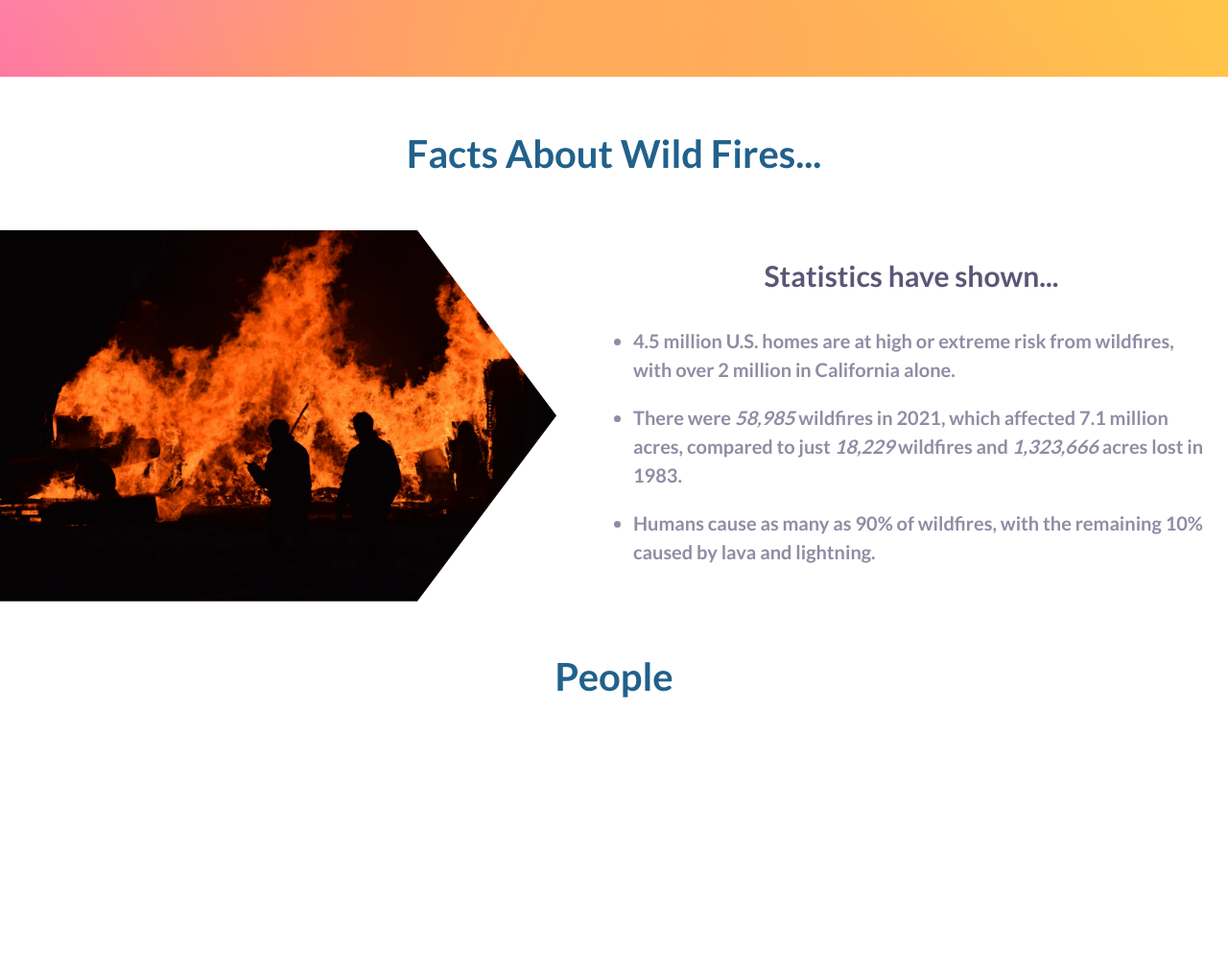
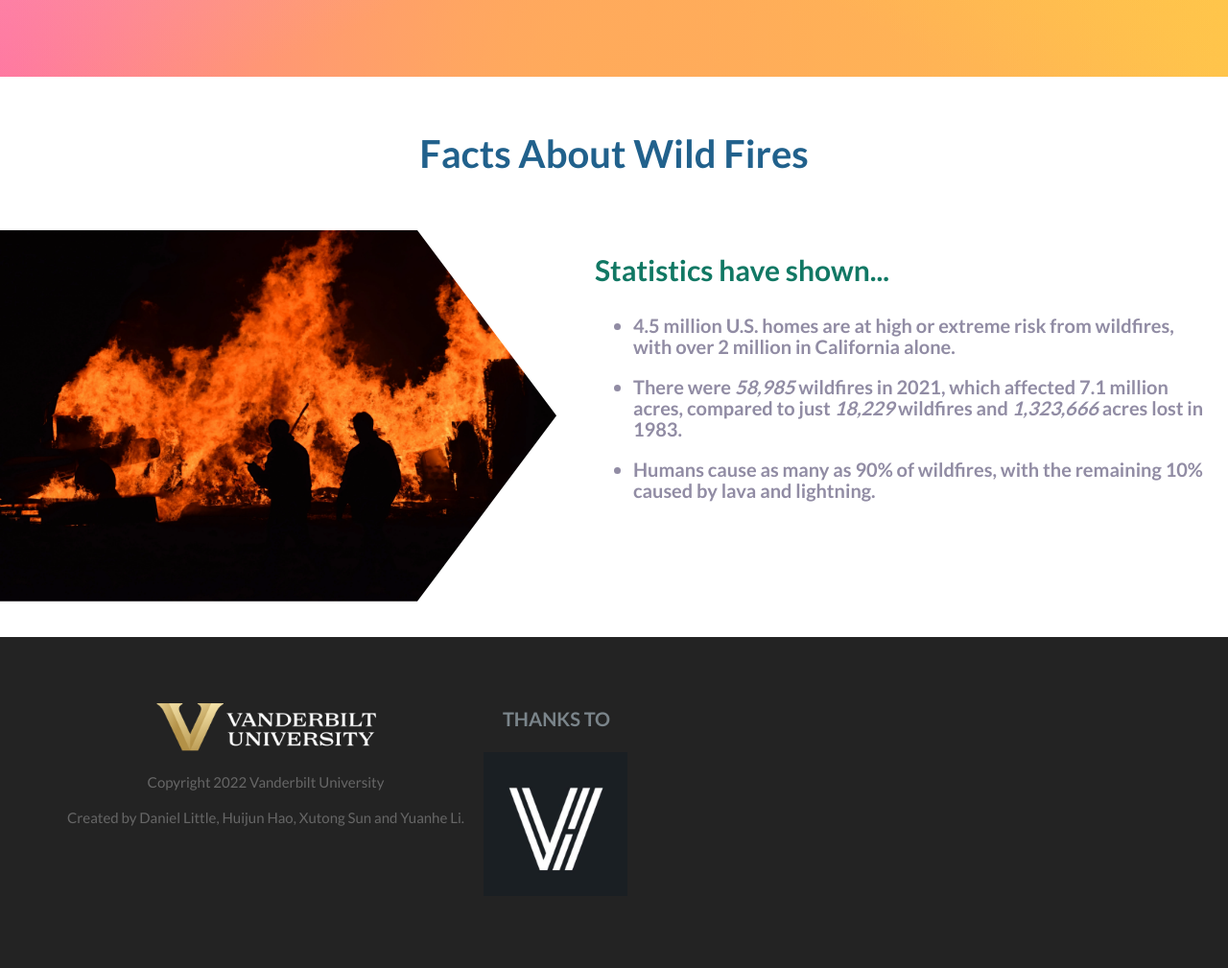
Before and after one commit to JayLi1209/FireNet, a website: page website/index.html in a window 1280 px wide. Shown: the part 740-1749 px from the top of the page at 96% size. Before the commit the page ends 1525 px from the top, so only its background shows below. Drawn offline with Linux system fonts and the light colour scheme.

Commit message:
website first phase finished

```diff
--- a/website/index.html
+++ b/website/index.html
@@ -12,7 +12,7 @@
       rel="stylesheet"
     />
     <link rel="stylesheet" href="styles/normalize.css" />
-    <title>Document</title>
+    <title>FireNet</title>
   </head>
   <body>
     <section>
@@ -23,7 +23,7 @@
     </section>
 
     <section class="section">
-      <h1 class="h1--special">Facts About Wild Fires...</h1>
+      <h1 class="h1--special">Facts About Wild Fires</h1>
       <div class="grid grid--1x2">
         <div>
           <img
@@ -54,8 +54,23 @@
       </div>
     </section>
 
-    <section>
-      <h1 class="h1--special">People</h1>
-    </section>
+    <footer class="block block--dark footer">
+      <div class="container grid footer__sections">
+        <section class="collapsible footer__section">
+          <div class="collapsible__header"></div>
+          <p class="textt collapsible__heading footer__heading">Thanks to</p>
+          <div class="collapsible__content">
+            <img src="images/vandyhacks.jpeg" alt="" style="width: 15rem" />
+          </div>
+        </section>
+        <div class="footer__brand">
+          <img src="images/VanderbiltLogo.png" alt="" />
+          <p class="footer__copyright">Copyright 2022 Vanderbilt University</p>
+          <p class="footer__copyright">
+            Created by Daniel Little, Huijun Hao, Xutong Sun and Yuanhe Li.
+          </p>
+        </div>
+      </div>
+    </footer>
   </body>
 </html>
--- a/website/styles/styles.css
+++ b/website/styles/styles.css
@@ -6,6 +6,7 @@
     --color-body: #918ca4;
     --color-body-darker: #5c5577;
     --color-border: #ccc;
+    --color-background: #1C2833;
     /* --border-radius: 30px; */
   }
 
@@ -26,8 +27,11 @@ h1{
 }
 
 h2{
-    color: var(--color-body-darker);
-    text-align: center;
+    /* color: var(--color-body-darker);
+    text-align: center; */
+    color: var(--color-headings);
+    margin-bottom: 1rem;
+    line-height: 1.1;
 }
 
 .tmp2{
@@ -100,6 +104,12 @@ input:focus::placeholder {
     }
   }
 
+  @media screen and (min-width: 768px) {
+    .grid--1x3 {
+      grid-template-columns: repeat(3, 1fr);
+    }
+  }
+
 .img--left{
     clip-path: polygon(0% 0%, 75% 0%, 100% 50%, 75% 100%, 0% 100%);
     width: 58rem;
@@ -117,3 +127,167 @@ input:focus::placeholder {
     margin-bottom: 3rem;
     grid-template-columns: repeat(2, 1fr);
 }
+
+
+
+/* Footer */
+.footer {
+    background: #232323;
+    padding-top: 10rem;
+  }
+
+  .footer a {
+    color: #777;
+    transition: color 0.3s;
+  }
+
+  .footer a:hover {
+    color: #fff;
+  }
+
+  .footer__section {
+    padding: 2rem;
+    border-bottom: 1px solid #393939;
+  }
+
+  .footer__section .list {
+    margin: 0;
+  }
+
+  .footer__heading {
+    text-transform: uppercase;
+    font-weight: 600;
+    font-size: 2.5rem;
+    line-height: 1.5;
+  }
+
+  .footer__brand {
+    margin-top: 5rem;
+    text-align: center;
+  }
+
+  .footer__brand img {
+    max-width: 230px;
+  }
+
+  .footer__copyright {
+    font-size: 2.1rem;
+    color: #fff;
+    opacity: 0.3;
+  }
+
+  @media screen and (min-width: 768px) {
+    .footer {
+      font-size: 1.5rem;
+    }
+    .footer__sections {
+      grid-template-columns: repeat(auto-fit, minmax(10rem, 1fr));
+    }
+
+    .footer .collapsible__chevron {
+      display: none;
+    }
+
+    .footer .collapsible__content {
+      opacity: 1;
+      max-height: 100%;
+    }
+
+    .footer__brand {
+      order: -1;
+      margin-top: 1rem;
+    }
+
+    .footer__copyright {
+      font-size: 1.5rem;
+    }
+
+    .footer__section {
+      border: 0;
+    }
+
+    .footer__heading {
+      font-size: 1.6rem;
+    }
+  }
+
+  /* Sign-up Callout */
+  .callout-signup {
+    transform: translateY(5rem);
+  }
+
+
+  /* The new class - defined for AICPS*/
+  .new--block{
+    margin-top: 5rem;
+  }
+
+  .new--text{
+    color: black;
+    text-align: left;
+  }
+
+  .new--margin{
+    margin-left: 10rem;
+    margin-right: 10rem;
+  }
+
+  .card-body {
+    padding: 2rem;
+  }
+
+  .block {
+    --padding-vertical: 5rem;
+    padding: var(--padding-vertical) 2rem;
+  }
+
+  .block--dark {
+    color: #7b858b;
+  }
+
+  .container {
+    max-width: 1140px;
+    margin: 0 auto;
+  }
+
+  .footer__sections {
+    grid-template-columns: repeat(auto-fit, minmax(10rem, 1fr));
+  }
+
+  /* Collapsibles */
+
+.collapsible__header {
+    display: flex;
+    justify-content: space-between;
+  }
+
+  .collapsible__heading {
+    margin-top: 0;
+    font-size: 3rem;
+  }
+
+  .collapsible__chevron {
+    transform: rotate(-90deg);
+    transition: transform 0.3s;
+  }
+
+  .collapsible__content {
+    max-height: 0;
+    overflow: hidden;
+    opacity: 0;
+    transition: all 0.3s;
+  }
+
+  .collapsible--expanded .collapsible__chevron {
+    transform: rotate(0);
+  }
+
+  .collapsible--expanded .collapsible__content {
+    max-height: 100%;
+    opacity: 1;
+  }
+
+  .textt{
+    margin-left: 2rem;
+    font-size: 2rem;
+  }
```
Also changed, not shown: website/images/VanderbiltLogo.png (added), website/images/vandyhacks.jpeg (added), 2 other files.
